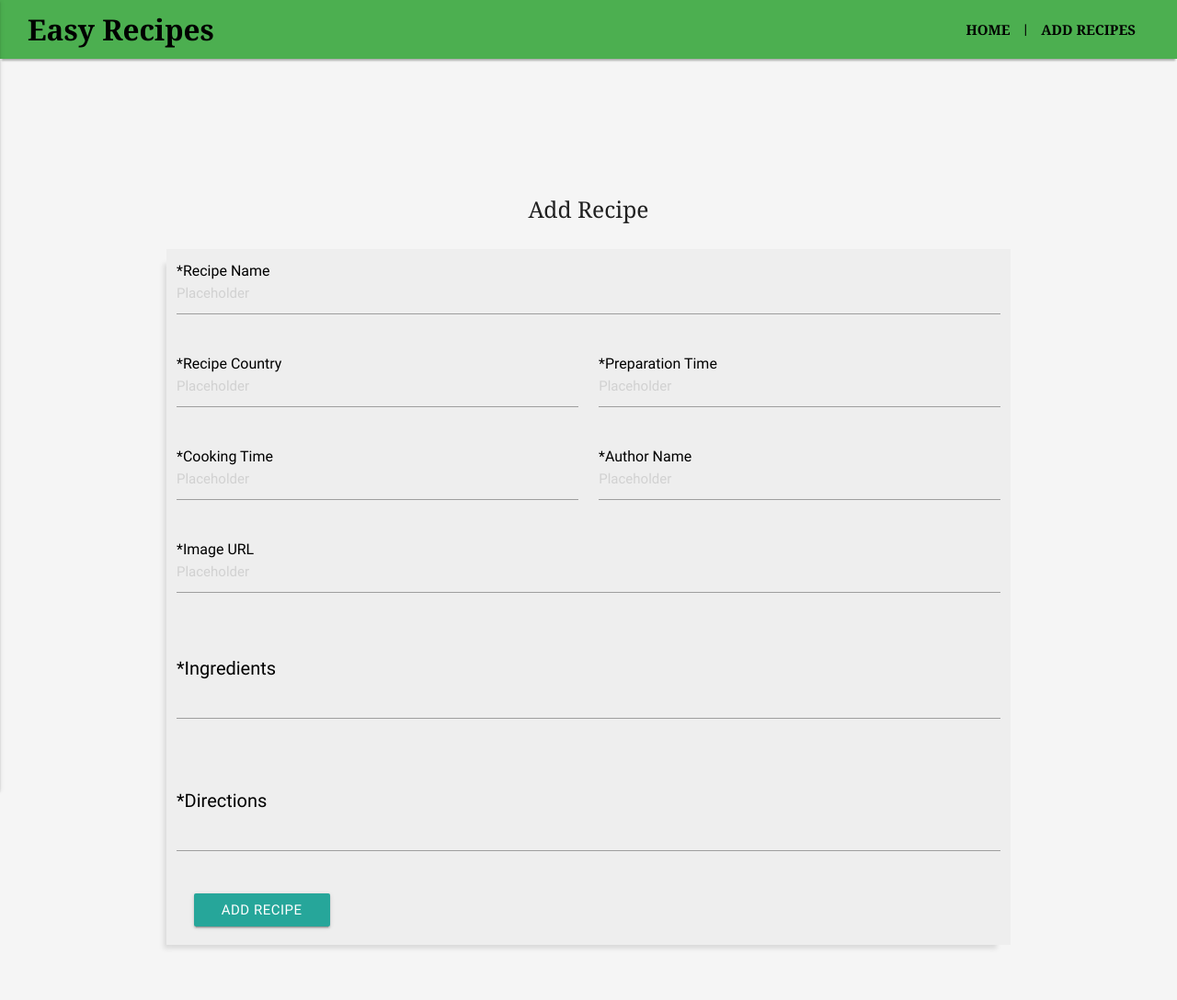
After one commit to marcel-balint/easy-recipes, a Flask app: page /add_recipe in a window 1280 px wide. The commit adds this page. Shown: the whole page at 92% size. Run offline with Flask 2, Linux system fonts and the light colour scheme; some libraries are stand-ins or nearby versions.

Commit message:
Created the 'add_recipe' template and added a form

```diff
--- a/app.py
+++ b/app.py
@@ -33,6 +33,11 @@ def dispaly_recipe(recipe):
     _recipe = mongo.db.recipes.find_one({'_id': ObjectId(recipe)})
     return render_template('/recipes/recipe_page.html', recipe=_recipe)
 
+@app.route('/add_recipe')
+def add_recipe():
+    return render_template('add_recipe.html')
+
+
 
 if __name__ == '__main__':
     app.run(host=os.environ.get('IP'),
--- a/static/css/style.css
+++ b/static/css/style.css
@@ -73,7 +73,11 @@ nav .button-collapse i {
     background-position: center;
 }
 
-/* ------------------  cards-----------------------*/
+/* ------------------  cards -----------------------*/
+
+.container {
+    margin-bottom: 60px !important;
+}
 
 .card .card-content {
     height: 120px;
@@ -146,6 +150,7 @@ nav .button-collapse i {
 
 h1 {
     position: absolute;
+    font-family: sans-serif;
     font-size: 2.25rem;
     width: 320px;
     font-weight: 300;
@@ -229,6 +234,7 @@ h5 {
 .prep-time {
     margin-bottom: 2px;
 }
+
 .prep-time,
 .cook-time {
     text-transform: uppercase;
@@ -243,10 +249,40 @@ h5 {
     color: #000;
 }
 
+/* ---------------add_recipe--------------*/
+
+.input-field label {
+    font-size: 20px;
+    color: #000;
+}
+
+.add-recipe-row {
+    box-shadow: -9px 10px 5px -6px rgba(218, 218, 218, 1);
+    background-color: #eee;
+}
+
+.waves-effect {
+    left: 30px;
+}
+
+.add-recipe-row {
+    padding-top: 10px;
+}
+
+.add-recipe-heading {
+    text-align: center;
+    margin-bottom: 30px;
+    text-transform: capitalize;
+}
+
 @media (max-width:1200px) and (min-width:993px) {
     .container .row {
         margin-left: -85px;
         margin-right: -85px;
+    }
+    .container .add-recipe-row {
+        margin-left: auto;
+        margin-right: auto;
     }
     nav .brand-logo {
         margin-left: 30px;
--- /dev/null
+++ b/templates/add_recipe.html
@@ -0,0 +1,57 @@
+{% extends 'base.html' %} {% block content %}
+<div class="container">
+    <h5 class="add-recipe-heading">Add recipe</h5>
+    <div class="row add-recipe-row">
+        <form class="col s12">
+            <div class="row">
+                <div class="input-field col s12 m12 l12">
+                    <input placeholder="Placeholder" id="first_name" type="text" class="validate" required>
+                    <label for="first_name">*Recipe Name</label>
+                </div>
+            </div>
+            <div class="row">
+                <div class="input-field col s12 m6 l6">
+                    <input placeholder="Placeholder" id="first_name" type="text" class="validate" required>
+                    <label for="first_name">*Recipe Country</label>
+                </div>
+                <div class="input-field col s12 m6 l6">
+                    <input placeholder="Placeholder" id="first_name" type="text" class="validate" required>
+                    <label for="first_name">*Preparation Time</label>
+                </div>
+            </div>
+            <div class="row">
+                <div class="input-field col s12 m6 l6">
+                    <input placeholder="Placeholder" id="first_name" type="text" class="validate" required>
+                    <label for="first_name">*Cooking Time</label>
+                </div>
+                <div class="input-field col s12 m6 l6">
+                    <input placeholder="Placeholder" id="first_name" type="text" class="validate" required>
+                    <label for="first_name">*Author Name</label>
+                </div>
+            </div>
+            <div class="row">
+                <div class="input-field col s12 m12 l12">
+                    <input placeholder="Placeholder" id="first_name" type="text" class="validate" required>
+                    <label for="first_name">*Image URL</label>
+                </div>
+            </div>
+            <div class="row">
+                <div class="input-field col s12 m12 l12">
+                    <textarea id="icon_prefix2" class="materialize-textarea" required></textarea>
+                    <label for="first_name">*Ingredients</label>
+                </div>
+            </div>
+            <div class="row">
+                <div class="input-field col s12 m12 l12">
+                    <textarea id="icon_prefix2" class="materialize-textarea" required></textarea>
+                    <label for="first_name">*Directions</label>
+                </div>
+            </div>
+            <div class="row">
+                <button class="btn waves-effect waves-light" type="submit" name="action">Add Recipe
+            </button>
+            </div>
+        </form>
+    </div>
+</div>
+{% endblock %}
--- a/templates/base.html
+++ b/templates/base.html
@@ -16,22 +16,21 @@
     <header>
         <nav>
             <div class="nav-wrapper">
-                <a href="" class="brand-logo">Easy Recipes</a>
+                <a href="{{ url_for('home') }}" class="brand-logo">Easy Recipes</a>
                 <a href="#" data-activates="mobile-demo" class="button-collapse"><i class="material-icons">menu</i></a>
                 <ul id="nav-mobile" class="right hide-on-med-and-down">
-                    <li><a href="">Home</a></li>
-                    <li><a href="#">Add Recipes</a></li>
+                    <li><a href="{{ url_for('home') }}">Home</a></li>
+                    <li>|</li>
+                    <li><a href="{{ url_for('add_recipe') }}">Add Recipes</a></li>
                 </ul>
                 <ul class="side-nav" id="mobile-demo">
-                    <li><a href="">Home</a></li>
-                    <li><a href="">Add Recipes</a></li>
+                    <li><a href="{{ url_for('home') }}">Home</a></li>
+                    <li><a href="{{ url_for('add_recipe') }}">Add Recipes</a></li>
                 </ul>
             </div>
         </nav>
     </header>
-
         {% block content %} {% endblock %}
-
     <script src="https://cdnjs.cloudflare.com/ajax/libs/jquery/3.2.1/jquery.min.js"></script>
     <script src="https://cdnjs.cloudflare.com/ajax/libs/materialize/0.100.2/js/materialize.min.js"></script>
     <script type="text/javascript" src="{{ url_for('static', filename='js/main.js') }}"></script>
```
